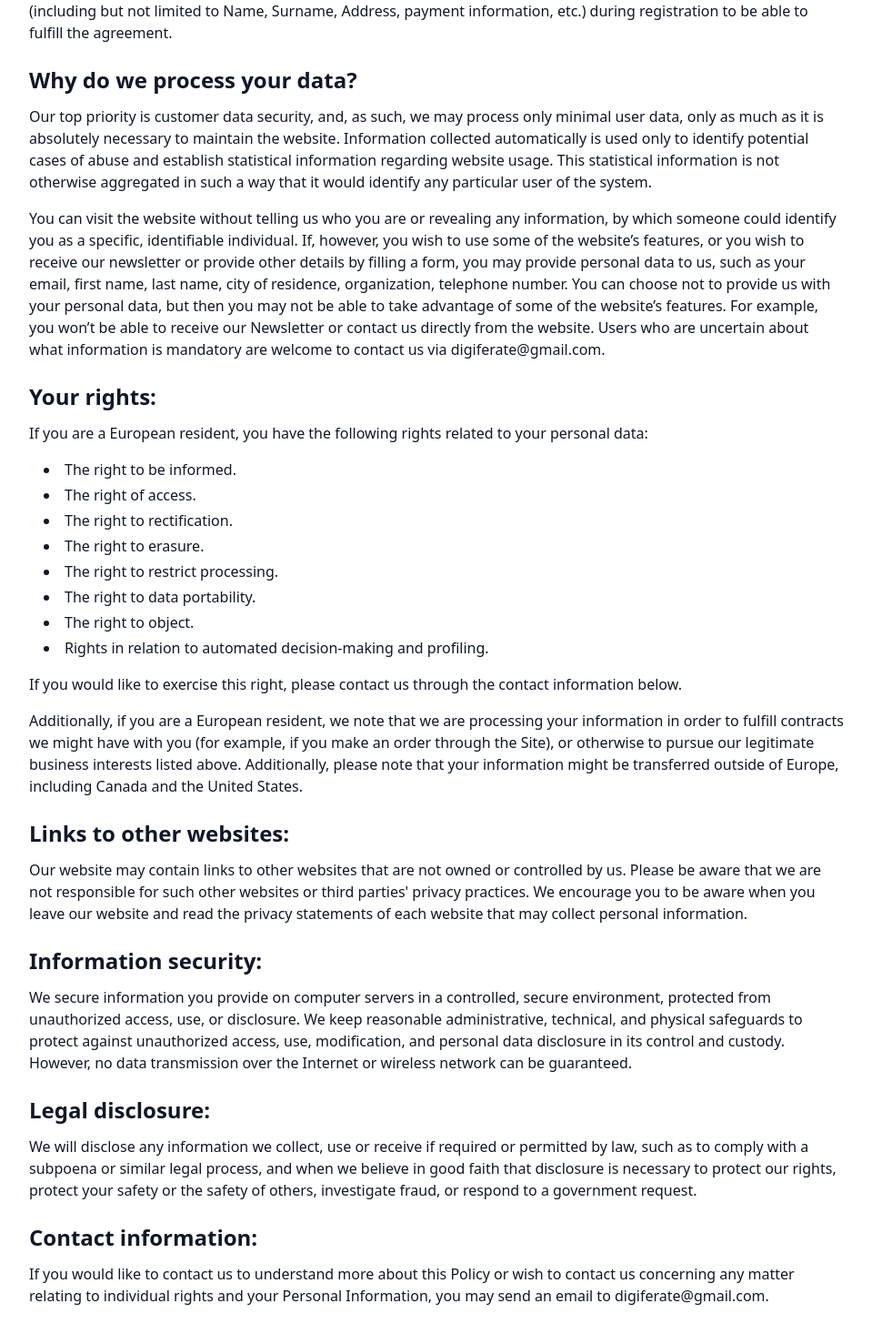
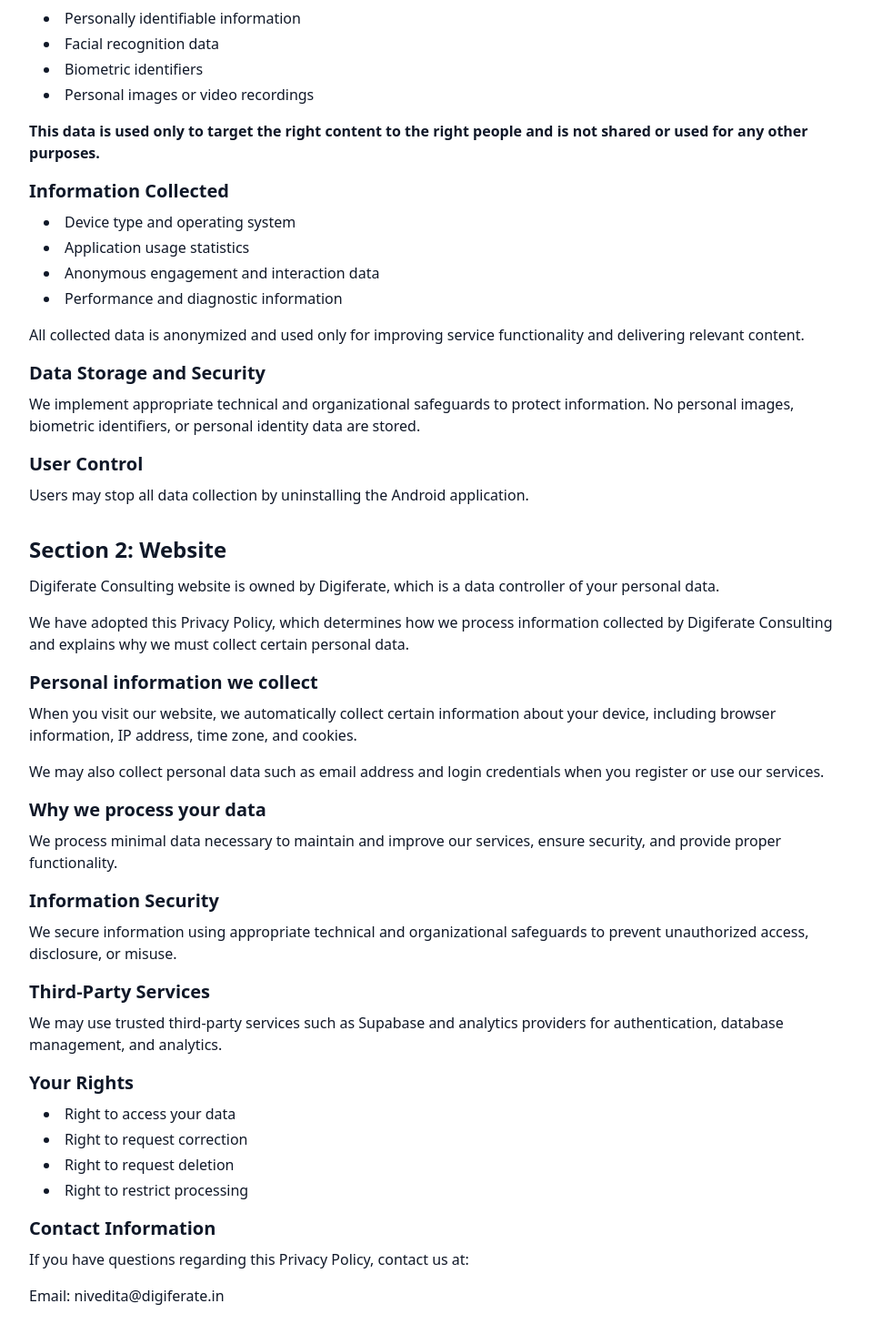
Before and after one commit to Digiferate-India/HyperDooh, a React (Vite) app: page /privacy-policy in a window 1280 px wide. Shown: the part 484-1950 px from the top of the page at 91% size, without its empty margins (160-1119 px from the left). Built offline with nearby package versions, Linux system fonts and the light colour scheme; no server answers.

Commit message:
updated privacy-policy.html

```diff
--- a/src/pages/PrivacyPolicy.jsx
+++ b/src/pages/PrivacyPolicy.jsx
@@ -1,146 +1,164 @@
-import React from 'react';
+import React from "react";
 
 function PrivacyPolicy() {
   return (
     <div className="p-6 bg-white text-gray-900 min-h-screen">
       <div className="max-w-4xl mx-auto">
+
         <h1 className="mt-10 text-3xl font-bold mb-6">Privacy Policy</h1>
 
         <p className="mb-4">
-          Digiferate Consulting website is owned by Digiferate, which is a data
-          controller of your personal data.
+          This Privacy Policy explains how DIGIFERATE CONSULTING (OPC) PRIVATE LIMITED ("Digiferate", "we", "our", or "Service Provider") collects, uses, and protects information when you use our Android Mobile Application and Website.
+        </p>
+
+        {/* ================= ANDROID APP SECTION ================= */}
+
+        <h2 className="text-2xl font-semibold mt-8 mb-3">
+          Section 1: Android Mobile Application
+        </h2>
+
+        <h3 className="text-xl font-semibold mt-4 mb-2">
+          Permissions Used
+        </h3>
+
+        <p className="mb-4">
+          Our Android application uses the following permission:
+        </p>
+
+        <ul className="list-disc list-inside ml-4 mb-4 space-y-1">
+          <li>
+            <strong>Camera Permission (android.permission.CAMERA)</strong>
+          </li>
+        </ul>
+
+        <p className="mb-4">
+          The camera is used solely for computer vision and audience analytics purposes, including detecting general demographic attributes, motion, engagement levels, and content interaction patterns.
         </p>
 
         <p className="mb-4">
-          We have adopted this Privacy Policy, which determines how we are
-          processing the information collected by Digiferate Consulting, which
-          also provides the reasons why we must collect certain personal data
-          about you. Therefore, you must read this Privacy Policy before using
-          Digiferate Consulting website.
+          The application does <strong>NOT</strong> collect, store, or transmit:
+        </p>
+
+        <ul className="list-disc list-inside ml-4 mb-4 space-y-1">
+          <li>Personally identifiable information</li>
+          <li>Facial recognition data</li>
+          <li>Biometric identifiers</li>
+          <li>Personal images or video recordings</li>
+        </ul>
+
+        <p className="mb-4 font-semibold">
+          This data is used only to target the right content to the right people and is not shared or used for any other purposes.
+        </p>
+
+        <h3 className="text-xl font-semibold mt-4 mb-2">
+          Information Collected
+        </h3>
+
+        <ul className="list-disc list-inside ml-4 mb-4 space-y-1">
+          <li>Device type and operating system</li>
+          <li>Application usage statistics</li>
+          <li>Anonymous engagement and interaction data</li>
+          <li>Performance and diagnostic information</li>
+        </ul>
+
+        <p className="mb-4">
+          All collected data is anonymized and used only for improving service functionality and delivering relevant content.
+        </p>
+
+        <h3 className="text-xl font-semibold mt-4 mb-2">
+          Data Storage and Security
+        </h3>
+
+        <p className="mb-4">
+          We implement appropriate technical and organizational safeguards to protect information. No personal images, biometric identifiers, or personal identity data are stored.
+        </p>
+
+        <h3 className="text-xl font-semibold mt-4 mb-2">
+          User Control
+        </h3>
+
+        <p className="mb-6">
+          Users may stop all data collection by uninstalling the Android application.
+        </p>
+
+
+        {/* ================= WEBSITE SECTION ================= */}
+
+        <h2 className="text-2xl font-semibold mt-8 mb-3">
+          Section 2: Website
+        </h2>
+
+        <p className="mb-4">
+          Digiferate Consulting website is owned by Digiferate, which is a data controller of your personal data.
         </p>
 
         <p className="mb-4">
-          We take care of your personal data and undertake to guarantee its
-          confidentiality and security.
+          We have adopted this Privacy Policy, which determines how we process information collected by Digiferate Consulting and explains why we must collect certain personal data.
         </p>
 
-        <h2 className="text-2xl font-semibold mt-6 mb-3">
-          Personal information we collect:
-        </h2>
+        <h3 className="text-xl font-semibold mt-4 mb-2">
+          Personal information we collect
+        </h3>
+
         <p className="mb-4">
-          When you visit the Digiferate Consulting, we automatically collect
-          certain information about your device, including information about
-          your web browser, IP address, time zone, and some of the installed
-          cookies on your device. Additionally, as you browse the Site, we
-          collect information about the individual web pages or products you
-          view, what websites or search terms referred you to the Site, and how
-          you interact with the Site. We refer to this automatically-collected
-          information as “Device Information.” Moreover, we might collect the
-          personal data you provide to us (including but not limited to Name,
-          Surname, Address, payment information, etc.) during registration to be
-          able to fulfill the agreement.
+          When you visit our website, we automatically collect certain information about your device, including browser information, IP address, time zone, and cookies.
         </p>
 
-        <h2 className="text-2xl font-semibold mt-6 mb-3">
-          Why do we process your data?
-        </h2>
         <p className="mb-4">
-          Our top priority is customer data security, and, as such, we may
-          process only minimal user data, only as much as it is absolutely
-          necessary to maintain the website. Information collected automatically
-          is used only to identify potential cases of abuse and establish
-          statistical information regarding website usage. This statistical
-          information is not otherwise aggregated in such a way that it would
-          identify any particular user of the system.
-        </p>
-        <p className="mb-4">
-          You can visit the website without telling us who you are or revealing
-          any information, by which someone could identify you as a specific,
-          identifiable individual. If, however, you wish to use some of the
-          website’s features, or you wish to receive our newsletter or provide
-          other details by filling a form, you may provide personal data to us,
-          such as your email, first name, last name, city of residence,
-          organization, telephone number. You can choose not to provide us with
-          your personal data, but then you may not be able to take advantage of
-          some of the website’s features. For example, you won’t be able to
-          receive our Newsletter or contact us directly from the website. Users
-          who are uncertain about what information is mandatory are welcome to
-          contact us via digiferate@gmail.com.
+          We may also collect personal data such as email address and login credentials when you register or use our services.
         </p>
 
-        <h2 className="text-2xl font-semibold mt-6 mb-3">Your rights:</h2>
+        <h3 className="text-xl font-semibold mt-4 mb-2">
+          Why we process your data
+        </h3>
+
         <p className="mb-4">
-          If you are a European resident, you have the following rights related
-          to your personal data:
-        </p>
-        <ul className="list-disc list-inside ml-4 mb-4 space-y-1">
-          <li>The right to be informed.</li>
-          <li>The right of access.</li>
-          <li>The right to rectification.</li>
-          <li>The right to erasure.</li>
-          <li>The right to restrict processing.</li>
-          <li>The right to data portability.</li>
-          <li>The right to object.</li>
-          <li>
-            Rights in relation to automated decision-making and profiling.
-          </li>
-        </ul>
-        <p className="mb-4">
-          If you would like to exercise this right, please contact us through
-          the contact information below.
-        </p>
-        <p className="mb-4">
-          Additionally, if you are a European resident, we note that we are
-          processing your information in order to fulfill contracts we might
-          have with you (for example, if you make an order through the Site), or
-          otherwise to pursue our legitimate business interests listed above.
-          Additionally, please note that your information might be transferred
-          outside of Europe, including Canada and the United States.
+          We process minimal data necessary to maintain and improve our services, ensure security, and provide proper functionality.
         </p>
 
-        <h2 className="text-2xl font-semibold mt-6 mb-3">
-          Links to other websites:
-        </h2>
+        <h3 className="text-xl font-semibold mt-4 mb-2">
+          Information Security
+        </h3>
+
         <p className="mb-4">
-          Our website may contain links to other websites that are not owned or
-          controlled by us. Please be aware that we are not responsible for such
-          other websites or third parties' privacy practices. We encourage you
-          to be aware when you leave our website and read the privacy statements
-          of each website that may collect personal information.
+          We secure information using appropriate technical and organizational safeguards to prevent unauthorized access, disclosure, or misuse.
         </p>
 
-        <h2 className="text-2xl font-semibold mt-6 mb-3">
-          Information security:
-        </h2>
+        <h3 className="text-xl font-semibold mt-4 mb-2">
+          Third-Party Services
+        </h3>
+
         <p className="mb-4">
-          We secure information you provide on computer servers in a controlled,
-          secure environment, protected from unauthorized access, use, or
-          disclosure. We keep reasonable administrative, technical, and physical
-          safeguards to protect against unauthorized access, use, modification,
-          and personal data disclosure in its control and custody. However, no
-  data transmission over the Internet or wireless network can be
-          guaranteed.
+          We may use trusted third-party services such as Supabase and analytics providers for authentication, database management, and analytics.
         </p>
 
-        <h2 className="text-2xl font-semibold mt-6 mb-3">Legal disclosure:</h2>
+        <h3 className="text-xl font-semibold mt-4 mb-2">
+          Your Rights
+        </h3>
+
+        <ul className="list-disc list-inside ml-4 mb-4 space-y-1">
+          <li>Right to access your data</li>
+          <li>Right to request correction</li>
+          <li>Right to request deletion</li>
+          <li>Right to restrict processing</li>
+        </ul>
+
+        <h3 className="text-xl font-semibold mt-4 mb-2">
+          Contact Information
+        </h3>
+
         <p className="mb-4">
-          We will disclose any information we collect, use or receive if
-          required or permitted by law, such as to comply with a subpoena or
-          similar legal process, and when we believe in good faith that
-          disclosure is necessary to protect our rights, protect your safety or
-          the safety of others, investigate fraud, or respond to a government
-          request.
+          If you have questions regarding this Privacy Policy, contact us at:
         </p>
 
-        <h2 className="text-2xl font-semibold mt-6 mb-3">
-          Contact information:
-        </h2>
-        <p className="mb-4">
-          If you would like to contact us to understand more about this Policy
-          or wish to contact us concerning any matter relating to individual
-          rights and your Personal Information, you may send an email to
-          digiferate@gmail.com.
+        <p className="mb-10 font-medium">
+          Email: nivedita@digiferate.in
         </p>
+
+        <p className="text-sm text-gray-500">
+          Effective Date: February 13, 2026
+        </p>
+
       </div>
     </div>
   );
```
